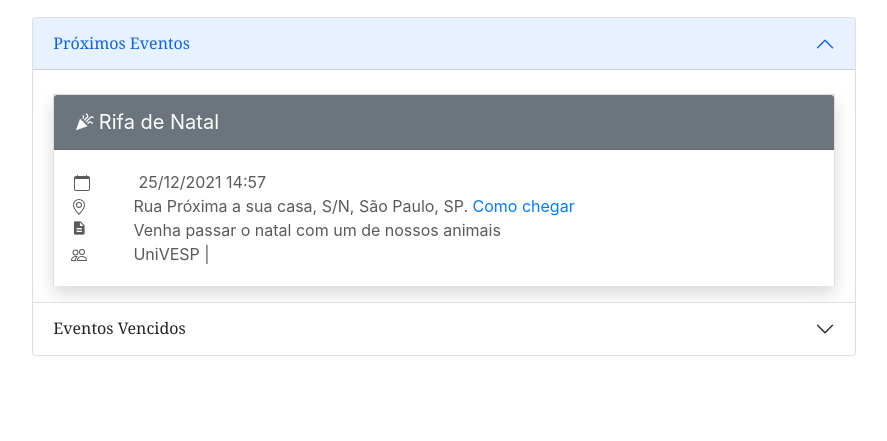
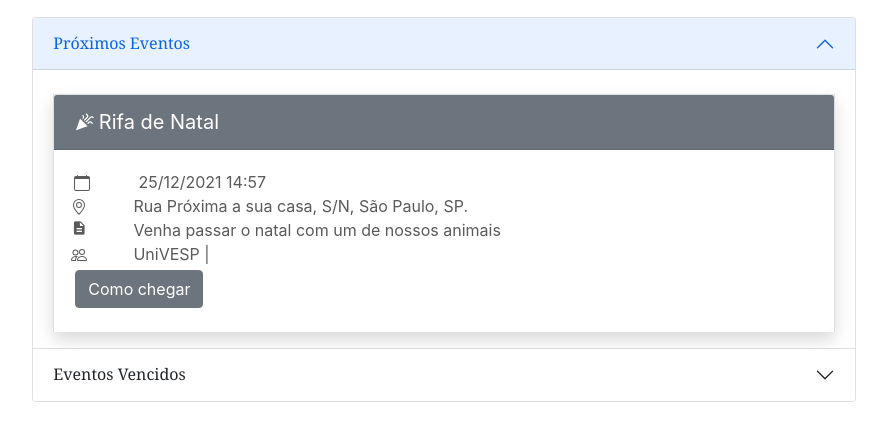
Before and after one commit to bruno-caldas/pi_univesp_jacana, a Django app: page /abrigo/eventos in a window 1280 px wide. Shown: the part 247-688 px from the top of the page, without its empty margins (196-1083 px from the left). Run offline with Django 3.2, Linux system fonts and the light colour scheme; data comes from the database, SQL or seed files in the repository; some libraries are stand-ins or nearby versions; grey boxes are pictures that could not be loaded.

Commit message:
feat: Adicionado bt recentes e vencidos

```diff
--- a/eventos/templates/eventos/eventos.html
+++ b/eventos/templates/eventos/eventos.html
@@ -47,7 +47,7 @@
                         <svg class="fs-6" xmlns="http://www.w3.org/2000/svg" width="16" height="16" fill="currentColor" class="bi bi-geo-alt" viewBox="0 0 16 16"><path d="M12.166 8.94c-.524 1.062-1.234 2.12-1.96 3.07A31.493 31.493 0 0 1 8 14.58a31.481 31.481 0 0 1-2.206-2.57c-.726-.95-1.436-2.008-1.96-3.07C3.304 7.867 3 6.862 3 6a5 5 0 0 1 10 0c0 .862-.305 1.867-.834 2.94zM8 16s6-5.686 6-10A6 6 0 0 0 2 6c0 4.314 6 10 6 10z"/><path d="M8 8a2 2 0 1 1 0-4 2 2 0 0 1 0 4zm0 1a3 3 0 1 0 0-6 3 3 0 0 0 0 6z"/></svg>
                       </div>
                       <div class="col fs-6">
-                        <p class="card-text fs-6">{{ evento.local_evento }}. <a href="https://www.google.com.br/maps/place/{{ evento.local_evento }}" target="_blank">Como chegar</a></p>
+                        <p class="card-text fs-6">{{ evento.local_evento }}.</p>
                       </div>
                     </div>
                     <div class="row">
@@ -69,6 +69,9 @@
                         {% endfor %}
                       {% endif %}
                       </div>
+                    </div>
+                    <div class="m-1">
+                      <a class="btn btn-secondary" href="https://www.google.com.br/maps/place/{{ evento.local_evento }}" role="button" target="_blank">Como chegar</a>
                     </div>
                   </div>
                 </div>
```
